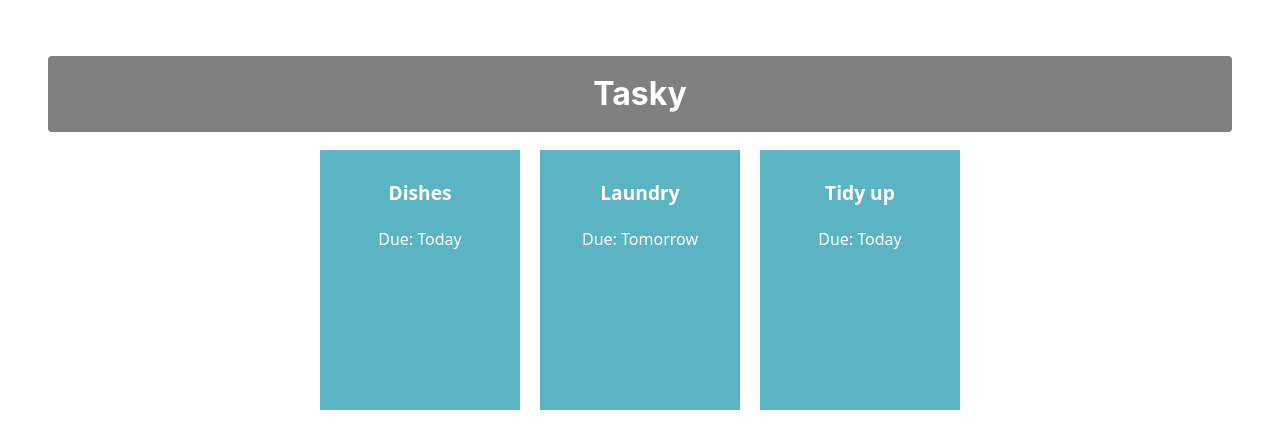
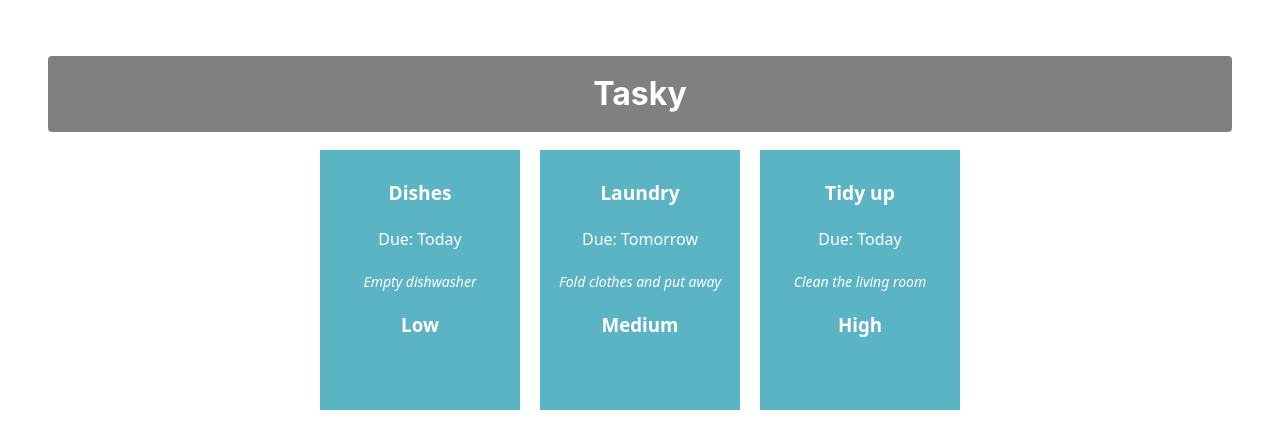
Before and after one commit to yaroslavtere/react-basics-labs, a React (Vite) app in the folder tasky/: page / in a window 1280 px wide. Shown: the top 448 px of the page. Built offline with nearby package versions, Linux system fonts and the light colour scheme.

Commit message:
Tasky Lab 2a - Exercise done

```diff
--- a/tasky/src/App.jsx
+++ b/tasky/src/App.jsx
@@ -6,9 +6,9 @@
 
     const [ taskState, setTaskState ] = useState({
     tasks: [
-      { id: 1, title:"Dishes", description: "Empty dishwasher", deadline: "Today" },
-      { id: 2, title: "Laundry", description: "Fold clothes and put away", deadline: "Tomorrow" },
-      { id: 3, title: "Tidy up", deadline: "Today" }
+      { id: 1, title:"Dishes", description: "Empty dishwasher", deadline: "Today", priority: "Low" },
+      { id: 2, title: "Laundry", description: "Fold clothes and put away", deadline: "Tomorrow", priority: "Medium" },
+      { id: 3, title: "Tidy up", description: "Clean the living room", deadline: "Today", priority: "High" }
     ]
   });
 
@@ -22,6 +22,7 @@
           title={task.title}
           description={task.description}
           deadline={task.deadline}
+          priority={task.priority}
         />
   ))}
 
--- a/tasky/src/components/Task.jsx
+++ b/tasky/src/components/Task.jsx
@@ -3,7 +3,8 @@
     <div className="card">
       <p className="title">{props.title}</p>
       <p>Due: {props.deadline}</p>
-      <p className="description">{props.children}</p>
+      <p className="description">{props.description}</p>
+      <h3>{props.priority}</h3>
     </div>
   )
 }
```
